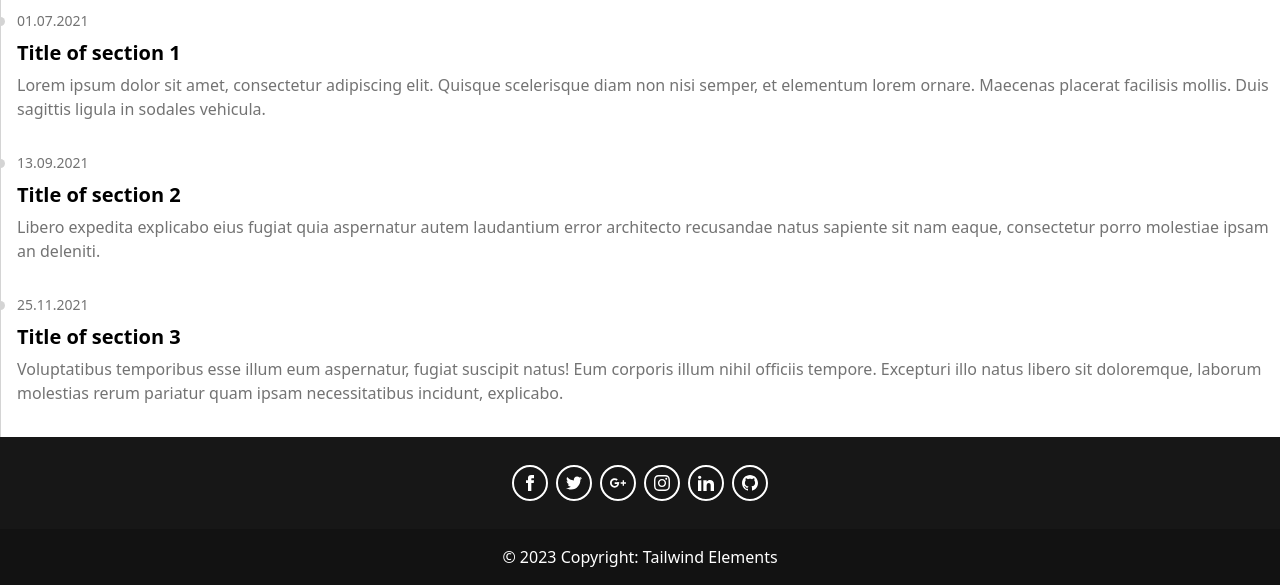
After one commit to SK-Edwards/The-Movie-Blog, a Node server app: page /home in a window 1280 px wide. The commit adds this page. Shown: the part 1025-1610 px from the top of the page. Run offline with Node 20, Linux system fonts and the light colour scheme; some libraries are stand-ins or nearby versions.

Commit message:
Home routes and home page

```diff
--- a/controllers/home.js
+++ b/controllers/home.js
@@ -1,7 +1,10 @@
-const express = require("express");
-let router = express.Router();
+const router = require('express').Router();
+const { Movie, Comment } = require('../models');
 
 
+router.get('/', async(req,res) => {
+  res.render('home')
+});
 
 
 
--- /dev/null
+++ b/views/home.handlebars
@@ -0,0 +1,199 @@
+<div
+  id="carouselExampleCaptions"
+  class="relative"
+  data-te-carousel-init
+  data-te-carousel-slide>
+  <!--Carousel indicators-->
+  <div
+    class="absolute bottom-0 left-0 right-0 z-[2] mx-[15%] mb-4 flex list-none justify-center p-0"
+    data-te-carousel-indicators>
+    <button
+      type="button"
+      data-te-target="#carouselExampleCaptions"
+      data-te-slide-to="0"
+      data-te-carousel-active
+      class="mx-[3px] box-content h-[3px] w-[30px] flex-initial cursor-pointer border-0 border-y-[10px] border-solid border-transparent bg-white bg-clip-padding p-0 -indent-[999px] opacity-50 transition-opacity duration-[600ms] ease-[cubic-bezier(0.25,0.1,0.25,1.0)] motion-reduce:transition-none"
+      aria-current="true"
+      aria-label="Slide 1"></button>
+    <button
+      type="button"
+      data-te-target="#carouselExampleCaptions"
+      data-te-slide-to="1"
+      class="mx-[3px] box-content h-[3px] w-[30px] flex-initial cursor-pointer border-0 border-y-[10px] border-solid border-transparent bg-white bg-clip-padding p-0 -indent-[999px] opacity-50 transition-opacity duration-[600ms] ease-[cubic-bezier(0.25,0.1,0.25,1.0)] motion-reduce:transition-none"
+      aria-label="Slide 2"></button>
+    <button
+      type="button"
+      data-te-target="#carouselExampleCaptions"
+      data-te-slide-to="2"
+      class="mx-[3px] box-content h-[3px] w-[30px] flex-initial cursor-pointer border-0 border-y-[10px] border-solid border-transparent bg-white bg-clip-padding p-0 -indent-[999px] opacity-50 transition-opacity duration-[600ms] ease-[cubic-bezier(0.25,0.1,0.25,1.0)] motion-reduce:transition-none"
+      aria-label="Slide 3"></button>
+  </div>
+
+  <!--Carousel items-->
+  <div
+    class="relative w-full overflow-hidden after:clear-both after:block after:content-['']">
+    <!--First item-->
+    <div
+      class="relative float-left -mr-[100%] w-full transition-transform duration-[600ms] ease-in-out motion-reduce:transition-none"
+      data-te-carousel-active
+      data-te-carousel-item
+      style="backface-visibility: hidden">
+      <img
+        src="https://tecdn.b-cdn.net/img/Photos/Slides/img%20(15).jpg"
+        class="block w-full"
+        alt="..." />
+      <div
+        class="absolute inset-x-[15%] bottom-5 hidden py-5 text-center text-white md:block">
+        <h5 class="text-xl">First slide label</h5>
+        <p>
+          Some representative placeholder content for the first slide.
+        </p>
+      </div>
+    </div>
+    <!--Second item-->
+    <div
+      class="relative float-left -mr-[100%] hidden w-full transition-transform duration-[600ms] ease-in-out motion-reduce:transition-none"
+      data-te-carousel-item
+      style="backface-visibility: hidden">
+      <img
+        src="https://tecdn.b-cdn.net/img/Photos/Slides/img%20(22).jpg"
+        class="block w-full"
+        alt="..." />
+      <div
+        class="absolute inset-x-[15%] bottom-5 hidden py-5 text-center text-white md:block">
+        <h5 class="text-xl">Second slide label</h5>
+        <p>
+          Some representative placeholder content for the second slide.
+        </p>
+      </div>
+    </div>
+    <!--Third item-->
+    <div
+      class="relative float-left -mr-[100%] hidden w-full transition-transform duration-[600ms] ease-in-out motion-reduce:transition-none"
+      data-te-carousel-item
+      style="backface-visibility: hidden">
+      <img
+        src="https://tecdn.b-cdn.net/img/Photos/Slides/img%20(23).jpg"
+        class="block w-full"
+        alt="..." />
+      <div
+        class="absolute inset-x-[15%] bottom-5 hidden py-5 text-center text-white md:block">
+        <h5 class="text-xl">Third slide label</h5>
+        <p>
+          Some representative placeholder content for the third slide.
+        </p>
+      </div>
+    </div>
+  </div>
+
+  <!--Carousel controls - prev item-->
+  <button
+    class="absolute bottom-0 left-0 top-0 z-[1] flex w-[15%] items-center justify-center border-0 bg-none p-0 text-center text-white opacity-50 transition-opacity duration-150 ease-[cubic-bezier(0.25,0.1,0.25,1.0)] hover:text-white hover:no-underline hover:opacity-90 hover:outline-none focus:text-white focus:no-underline focus:opacity-90 focus:outline-none motion-reduce:transition-none"
+    type="button"
+    data-te-target="#carouselExampleCaptions"
+    data-te-slide="prev">
+    <span class="inline-block h-8 w-8">
+      <svg
+        xmlns="http://www.w3.org/2000/svg"
+        fill="none"
+        viewBox="0 0 24 24"
+        stroke-width="1.5"
+        stroke="currentColor"
+        class="h-6 w-6">
+        <path
+          stroke-linecap="round"
+          stroke-linejoin="round"
+          d="M15.75 19.5L8.25 12l7.5-7.5" />
+      </svg>
+    </span>
+    <span
+      class="!absolute !-m-px !h-px !w-px !overflow-hidden !whitespace-nowrap !border-0 !p-0 ![clip:rect(0,0,0,0)]"
+      >Previous</span
+    >
+  </button>
+  <!--Carousel controls - next item-->
+  <button
+    class="absolute bottom-0 right-0 top-0 z-[1] flex w-[15%] items-center justify-center border-0 bg-none p-0 text-center text-white opacity-50 transition-opacity duration-150 ease-[cubic-bezier(0.25,0.1,0.25,1.0)] hover:text-white hover:no-underline hover:opacity-90 hover:outline-none focus:text-white focus:no-underline focus:opacity-90 focus:outline-none motion-reduce:transition-none"
+    type="button"
+    data-te-target="#carouselExampleCaptions"
+    data-te-slide="next">
+    <span class="inline-block h-8 w-8">
+      <svg
+        xmlns="http://www.w3.org/2000/svg"
+        fill="none"
+        viewBox="0 0 24 24"
+        stroke-width="1.5"
+        stroke="currentColor"
+        class="h-6 w-6">
+        <path
+          stroke-linecap="round"
+          stroke-linejoin="round"
+          d="M8.25 4.5l7.5 7.5-7.5 7.5" />
+      </svg>
+    </span>
+    <span
+      class="!absolute !-m-px !h-px !w-px !overflow-hidden !whitespace-nowrap !border-0 !p-0 ![clip:rect(0,0,0,0)]"
+      >Next</span
+    >
+  </button>
+</div>
+<ol class="border-l border-neutral-300 dark:border-neutral-500">
+  <!--First item-->
+  <li>
+    <div class="flex-start flex items-center pt-3">
+      <div
+        class="-ml-[5px] mr-3 h-[9px] w-[9px] rounded-full bg-neutral-300 dark:bg-neutral-500"></div>
+      <p class="text-sm text-neutral-500 dark:text-neutral-300">
+        01.07.2021
+      </p>
+    </div>
+    <div class="mb-6 ml-4 mt-2">
+      <h4 class="mb-1.5 text-xl font-semibold">Title of section 1</h4>
+      <p class="mb-3 text-neutral-500 dark:text-neutral-300">
+        Lorem ipsum dolor sit amet, consectetur adipiscing elit. Quisque
+        scelerisque diam non nisi semper, et elementum lorem ornare.
+        Maecenas placerat facilisis mollis. Duis sagittis ligula in
+        sodales vehicula.
+      </p>
+    </div>
+  </li>
+
+  <!--Second item-->
+  <li>
+    <div class="flex-start flex items-center pt-2">
+      <div
+        class="-ml-[5px] mr-3 h-[9px] w-[9px] rounded-full bg-neutral-300 dark:bg-neutral-500"></div>
+      <p class="text-sm text-neutral-500 dark:text-neutral-300">
+        13.09.2021
+      </p>
+    </div>
+    <div class="mb-6 ml-4 mt-2">
+      <h4 class="mb-1.5 text-xl font-semibold">Title of section 2</h4>
+      <p class="mb-3 text-neutral-500 dark:text-neutral-300">
+        Libero expedita explicabo eius fugiat quia aspernatur autem
+        laudantium error architecto recusandae natus sapiente sit nam
+        eaque, consectetur porro molestiae ipsam an deleniti.
+      </p>
+    </div>
+  </li>
+
+  <!--Third item-->
+  <li>
+    <div class="flex-start flex items-center pt-2">
+      <div
+        class="-ml-[5px] mr-3 h-[9px] w-[9px] rounded-full bg-neutral-300 dark:bg-neutral-500"></div>
+      <p class="text-sm text-neutral-500 dark:text-neutral-300">
+        25.11.2021
+      </p>
+    </div>
+    <div class="ml-4 mt-2 pb-5">
+      <h4 class="mb-1.5 text-xl font-semibold">Title of section 3</h4>
+      <p class="mb-3 text-neutral-500 dark:text-neutral-300">
+        Voluptatibus temporibus esse illum eum aspernatur, fugiat suscipit
+        natus! Eum corporis illum nihil officiis tempore. Excepturi illo
+        natus libero sit doloremque, laborum molestias rerum pariatur quam
+        ipsam necessitatibus incidunt, explicabo.
+      </p>
+    </div>
+  </li>
+</ol>
--- a/views/layouts/main.handlebars
+++ b/views/layouts/main.handlebars
@@ -48,8 +48,8 @@
         <div class="hidden sm:ml-6 sm:block">
           <div class="flex space-x-4">
             <!-- Current: "bg-gray-900 text-white", Default: "text-gray-300 hover:bg-gray-700 hover:text-white" -->
-            <a href="/" class="bg-gray-900 text-white rounded-md px-3 py-2 text-sm font-medium" aria-current="page">Home</a>
-            <a href="#" class="text-gray-300 hover:bg-gray-700 hover:text-white rounded-md px-3 py-2 text-sm font-medium">Profile</a>
+            <a href="/home" class="bg-gray-900 text-white rounded-md px-3 py-2 text-sm font-medium" aria-current="page">Home</a>
+            <a href="/movie-list" class="text-gray-300 hover:bg-gray-700 hover:text-white rounded-md px-3 py-2 text-sm font-medium">Movies</a>
             <a href="/login" class="text-gray-300 hover:bg-gray-700 hover:text-white rounded-md px-3 py-2 text-sm font-medium">Login/Sign-Up</a>
 
           </div>
@@ -82,12 +82,12 @@
               From: "transform opacity-100 scale-100"
               To: "transform opacity-0 scale-95"
           -->
-          <div class="absolute right-0 z-10 mt-2 w-48 origin-top-right rounded-md bg-white py-1 shadow-lg ring-1 ring-black ring-opacity-5 focus:outline-none" role="menu" aria-orientation="vertical" aria-labelledby="user-menu-button" tabindex="-1">
+          {{!-- <div class="absolute right-0 z-10 mt-2 w-48 origin-top-right rounded-md bg-white py-1 shadow-lg ring-1 ring-black ring-opacity-5 focus:outline-none" role="menu" aria-orientation="vertical" aria-labelledby="user-menu-button" tabindex="-1">
             <!-- Active: "bg-gray-100", Not Active: "" -->
             <a href="#" class="block px-4 py-2 text-sm text-gray-700" role="menuitem" tabindex="-1" id="user-menu-item-0">Your Profile</a>
             <a href="#" class="block px-4 py-2 text-sm text-gray-700" role="menuitem" tabindex="-1" id="user-menu-item-1">Settings</a>
             <a href="/logout" class="block px-4 py-2 text-sm text-gray-700" role="menuitem" tabindex="-1" id="user-menu-item-2">Sign out</a>
-          </div>
+          </div> --}}
         </div>
       </div>
     </div>
```
Also changed, not shown: controllers/index.js (+6 -1 lines), controllers/movie-list.js (added, +15 -0 lines), views/movie-list.handlebars (added).
